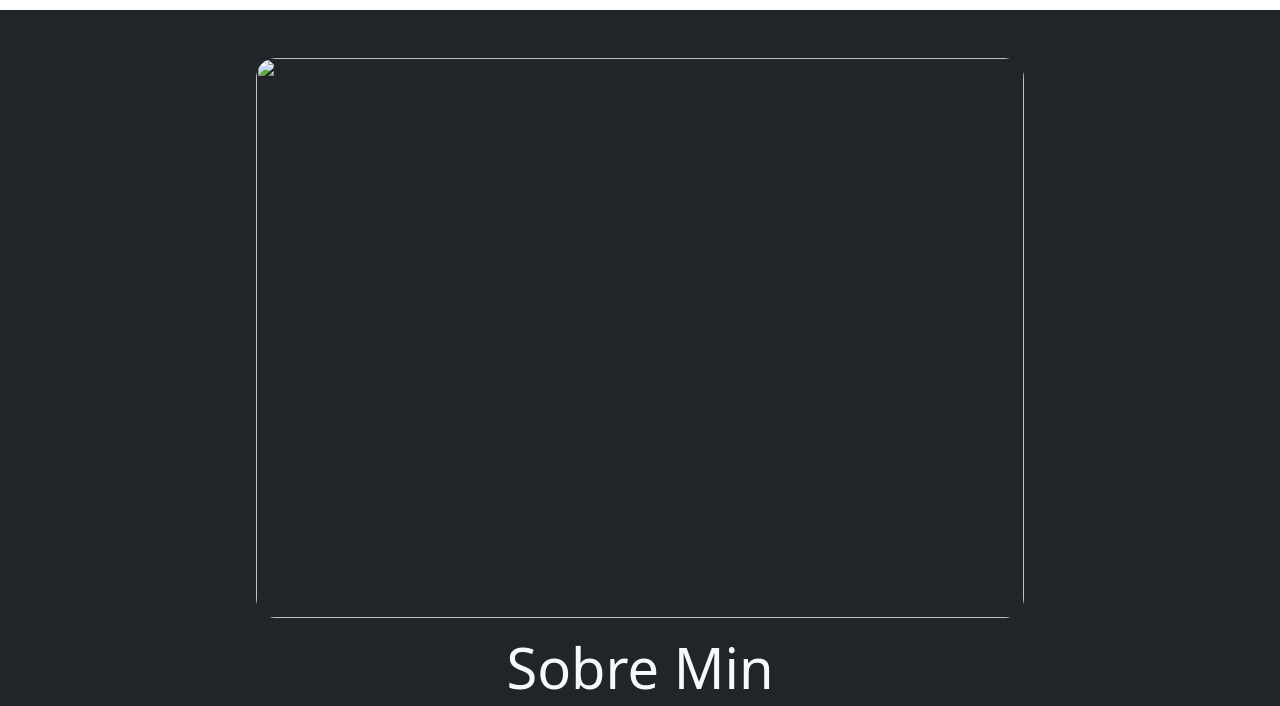
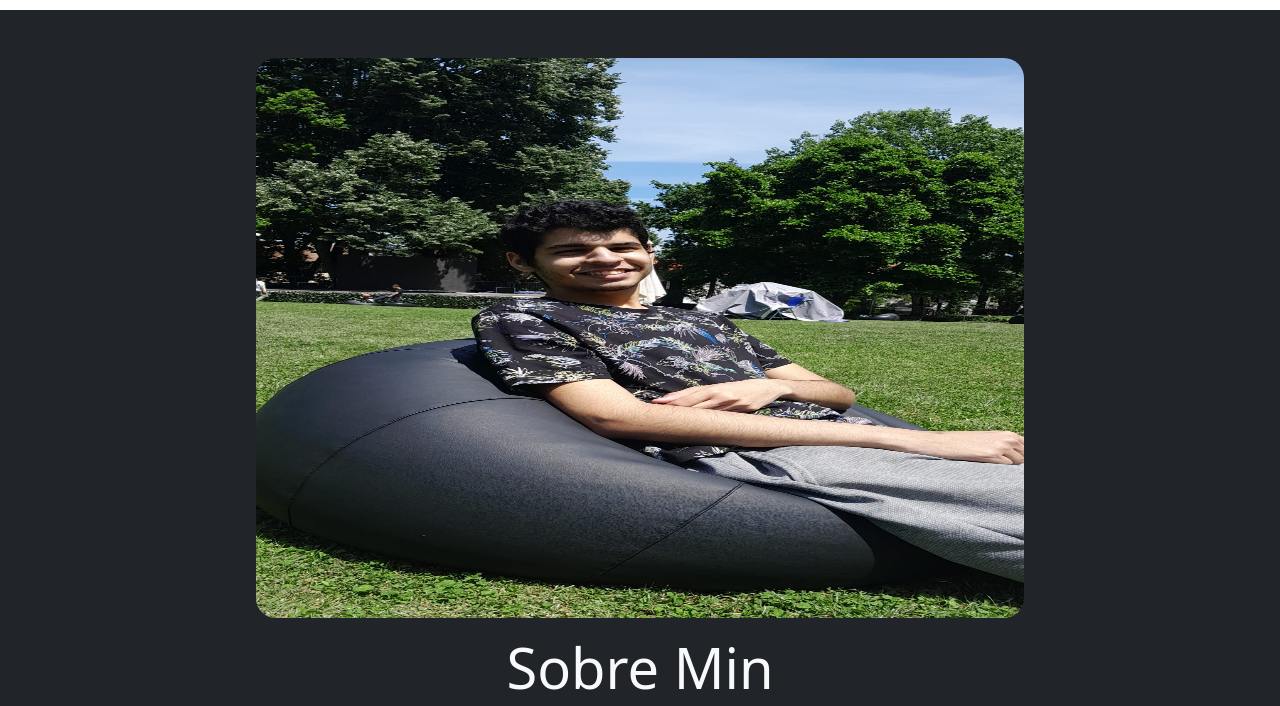
Before and after one commit to willian2802/Portifolio, a plain HTML site: page index.html in a window 1280 px wide. Shown: the part 72-778 px from the top of the page. Drawn offline with nearby package versions, Linux system fonts and the light colour scheme; the site is published under a folder, as on GitHub Pages, so addresses that start at the root find nothing.

Commit message:
Update index.html

```diff
--- a/index.html
+++ b/index.html
@@ -57,7 +57,7 @@
     <section class="bg-dark text-light p-5 text-center">
         <div class="container">
             <div class="sobre-min">
-                <img src="/adds/eu.jpg" alt="">
+                <img src="adds/eu.jpg" alt="">
                 <div id="sobre-min" class="text-sb p-3"><h2>Sobre Min</h2>
                     <p>Meu nome e Willian Souza Nascimento sou um front-end web dev e tenho 20 anos, meu interesse por programação começou como um hobby com o jogo gladiabots que você programa os robôs para lutar por você, com esse jogo eu entrei no mundo da programação, comecei a ver vídeos e criar coisas simples com o tempo eu decidi fazer isso minha carreira, gosto de programação por causa do seu desafio, e como ela nunca e a mesma, tem sempre uma coisa nova pra fazer e aprender esse desafio constante e sempre mudando e o que me fez escolher a programação como carreira.</p>
                     <p>Aprendi Html,css e javascript e bootstrap tenho conhecimento para fazer sites responsivos, estou atualmente fazendo projetos maiores como um site de compras,um site para marcar um horario pra um restaurante e entre outras ideias.</p>
```
